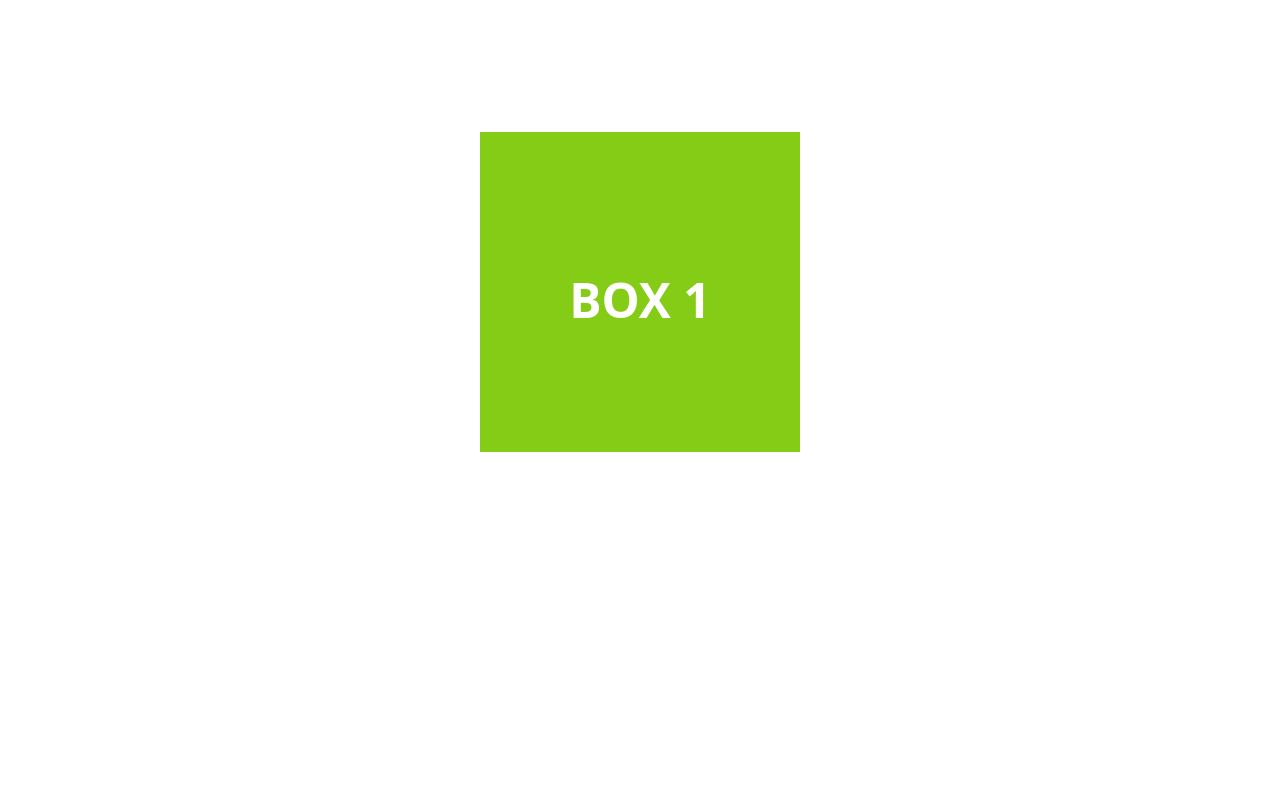
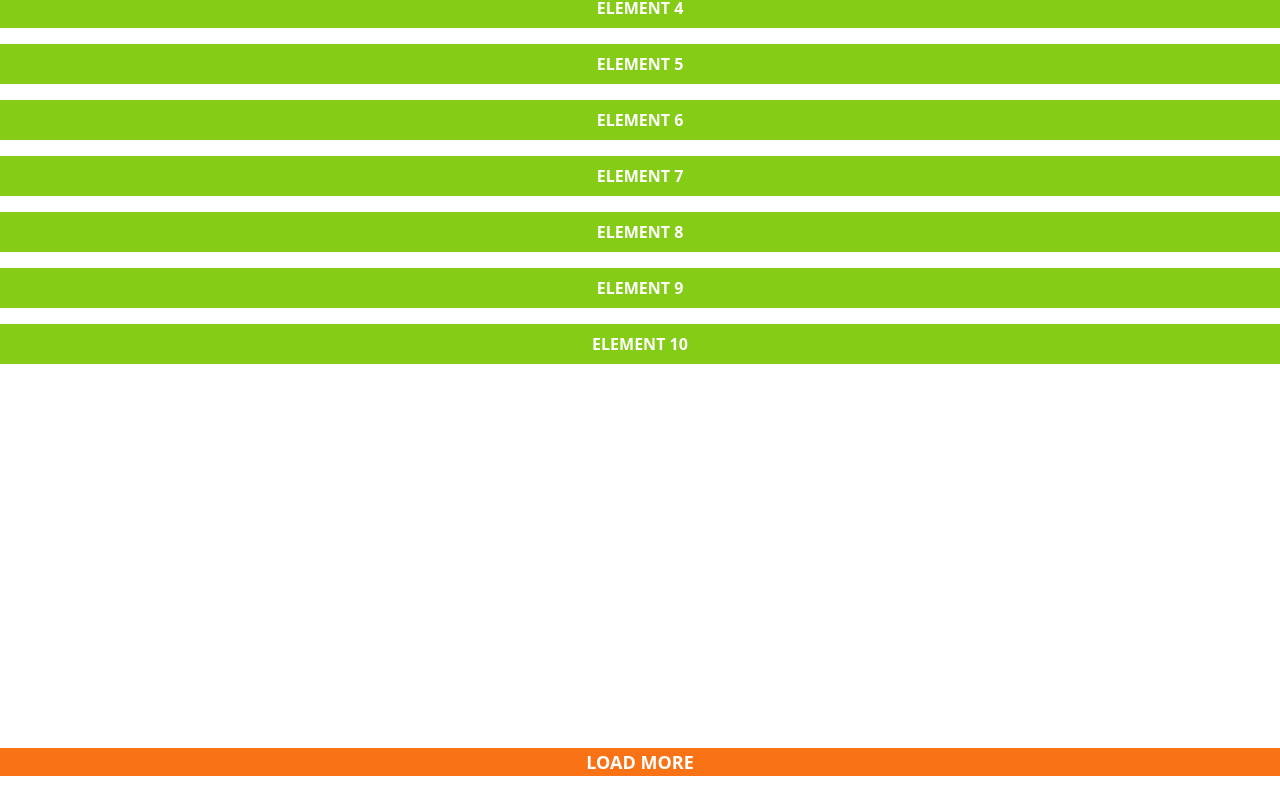
Before and after one commit to tri1911/nextjs-blog, a Next.js app: page /infinite-page in a window 1280 px wide. Shown: the part 252-1060 px from the top of the page. After the commit the page ends 1028 px from the top, so only its background shows below. Built offline with nearby package versions, Linux system fonts and the light colour scheme.

Commit message:
feat: first try to implement an infinite extending page

```diff
--- a/pages/infinite-page/index.tsx
+++ b/pages/infinite-page/index.tsx
@@ -1,17 +1,19 @@
 import React, { useEffect, useRef, useState } from "react";
 
+type Fn<T extends any[], R> = (...t: T) => R;
+
 const useDetectOnScreen = (
-  ref: any,
-  onScreenHandler: any,
-  offScreenHandler: any
+  ref: React.RefObject<HTMLElement>,
+  onScreenHandler: Fn<[], void>,
+  offScreenHandler: Fn<[], void>
 ) => {
   const [isVisible, setIsVisible] = useState(false);
 
   useEffect(() => {
     // initialize observer
     const observer = new IntersectionObserver(
-      (entries: any) => {
-        setIsVisible(entries[0].isIntersecting);
+      ([entry]: any) => {
+        setIsVisible(entry.isIntersecting);
       },
       { threshold: [0] }
     );
@@ -30,30 +32,40 @@ const useDetectOnScreen = (
   }, [isVisible]);
 };
 
-const DetectedBox = ({ id }: { id: string }) => {
-  const boxRef = useRef(null);
+const InfinitePage = () => {
+  const loadMoreRef = useRef<HTMLDivElement>(null);
+  const [count, setCount] = useState(10);
 
   useDetectOnScreen(
-    boxRef,
-    () => console.log(`box ${id} is on screen`),
-    () => console.log(`box ${id} is on screen`)
+    loadMoreRef,
+    () => {
+      console.log(`load more element is on screen`);
+      setCount(count + 1);
+    },
+    () => {
+      console.log(`load more element is off screen`);
+    }
   );
 
+  const arr = [...Array(count).keys()];
+  console.log(arr);
+
   return (
-    <div
-      ref={boxRef}
-      className="bg-lime-500 h-80 w-80 my-96 mx-auto py-36 text-white uppercase font-bold text-5xl text-center"
-    >
-      Box {id}
-    </div>
-  );
-};
-
-const InfinitePage = () => {
-  return (
-    <div>
-      <DetectedBox id="1" />
-      <DetectedBox id="2" />
+    <div className={``}>
+      {arr.map((id) => (
+        <div
+          key={id}
+          className="bg-lime-500 font-bold uppercase text-center leading-10 text-white my-4"
+        >
+          element {`${id}`}
+        </div>
+      ))}
+      <div
+        ref={loadMoreRef}
+        className="bg-orange-500 h-7 mt-96 text-white uppercase font-bold text-lg text-center"
+      >
+        Load More
+      </div>
     </div>
   );
 };
```
